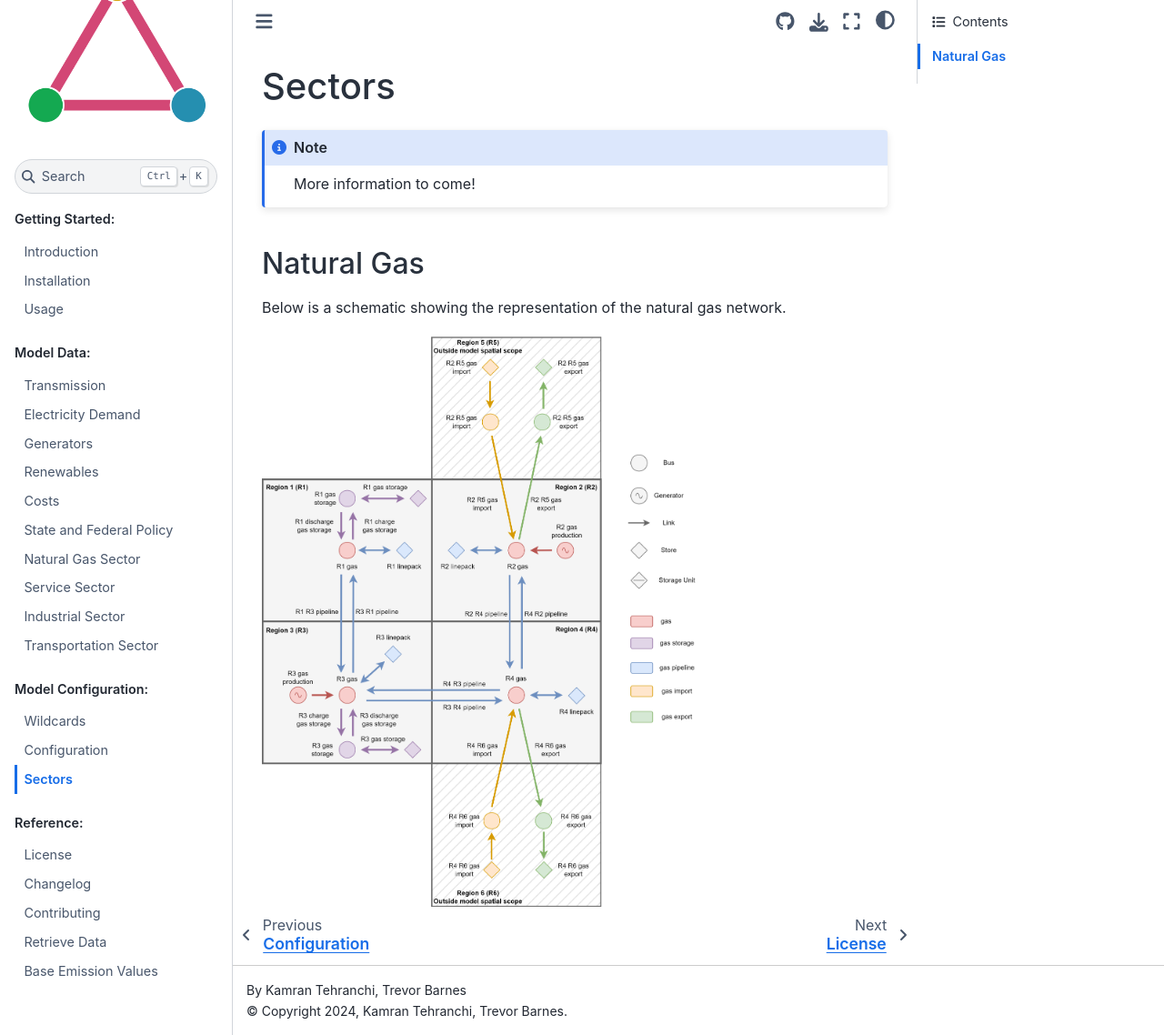
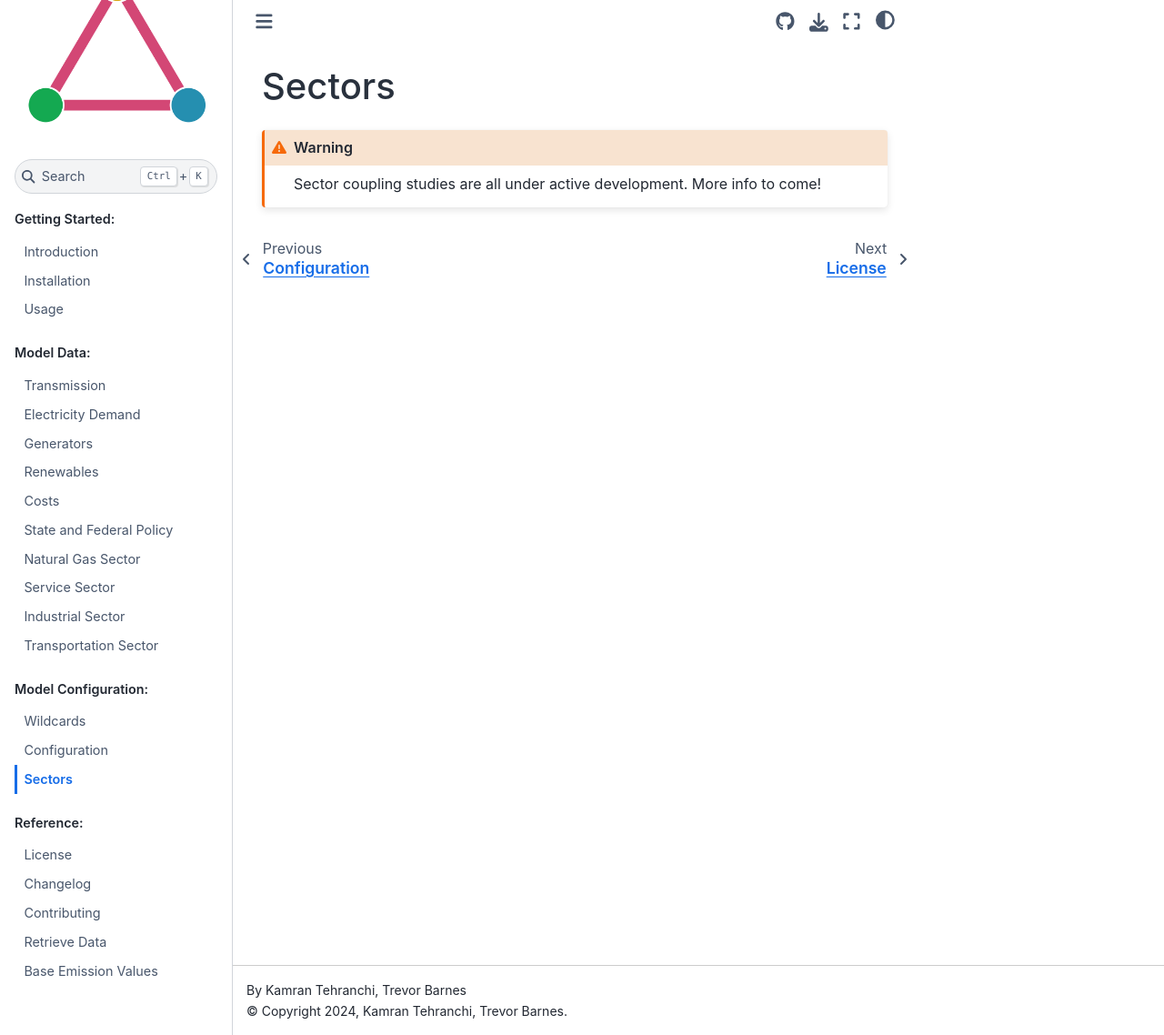
Before and after one commit to PyPSA/pypsa-usa, a Sphinx documentation site: the page built from docs/source/config-sectors.md, in a window 1280 px wide and 1138 px high. Shown: the whole window at 91% size. Built offline with Sphinx 7.4.7 and the Sphinx Book theme 1.1.4, drawn with Linux system fonts in a browser that asks for light colours.

Commit message:
general updates

````diff
--- a/docs/source/config-sectors.md
+++ b/docs/source/config-sectors.md
@@ -1,16 +1,6 @@
 (sectors)=
 # Sectors
 
-```{note}
-More information to come!
+```{warning}
+Sector coupling studies are all under active development. More info to come!
 ```
-
-(natural-gas-sector)=
-## Natural Gas
-
-Below is a schematic showing the representation of the natural gas network.
-
-```{eval-rst}
-.. image:: _static/sectors/natural-gas.png
-    :scale: 20 %
-```
````
Also changed, not shown: docs/source/config-configuration.md (+1 -36 lines), docs/source/data-demand.md (+1 -1 lines), docs/source/data-industrial.md (+3 -1 lines), docs/source/data-naturalgas.md (+3 -1 lines), docs/source/data-transportation.md (+3 -1 lines).
